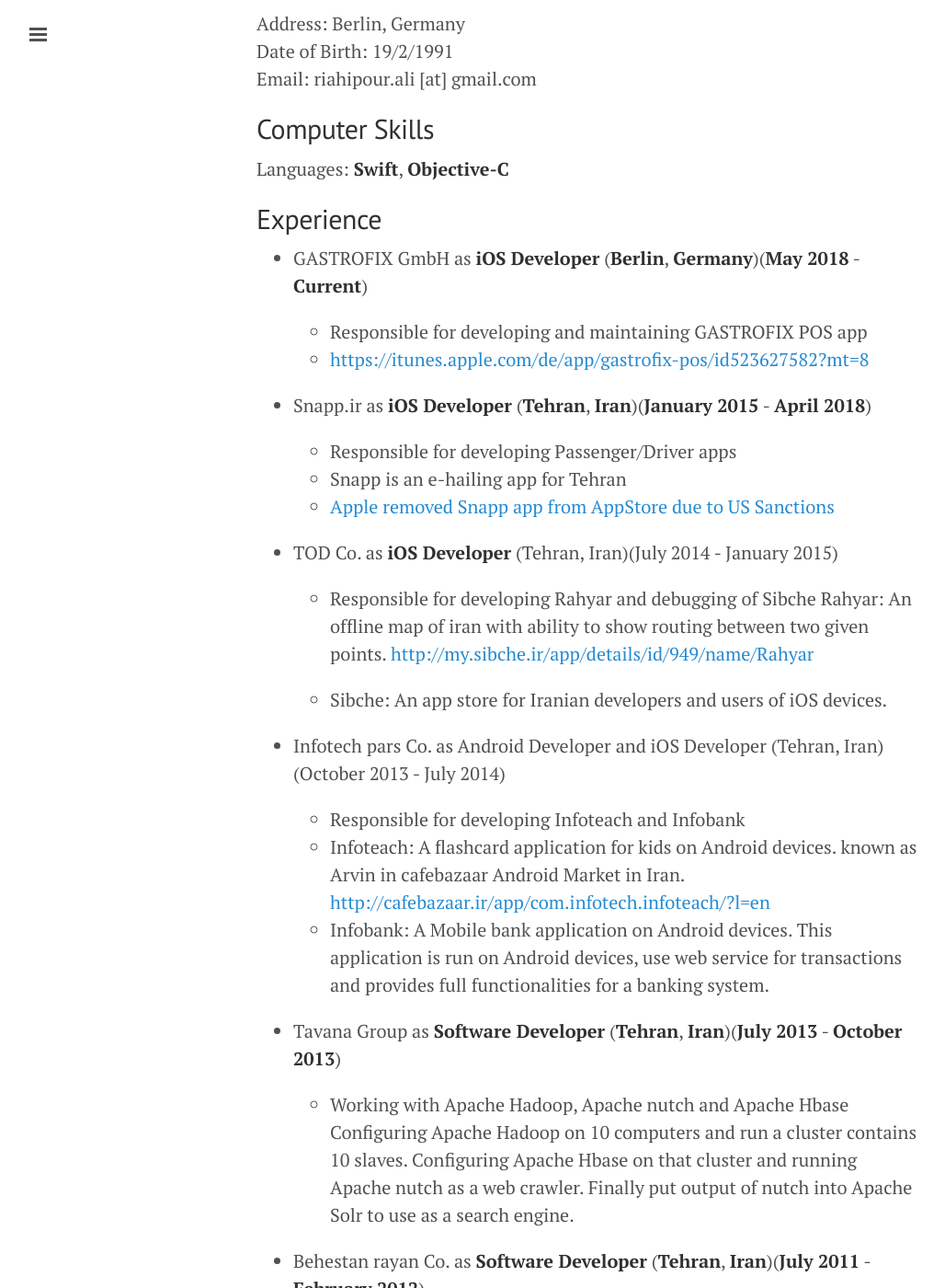
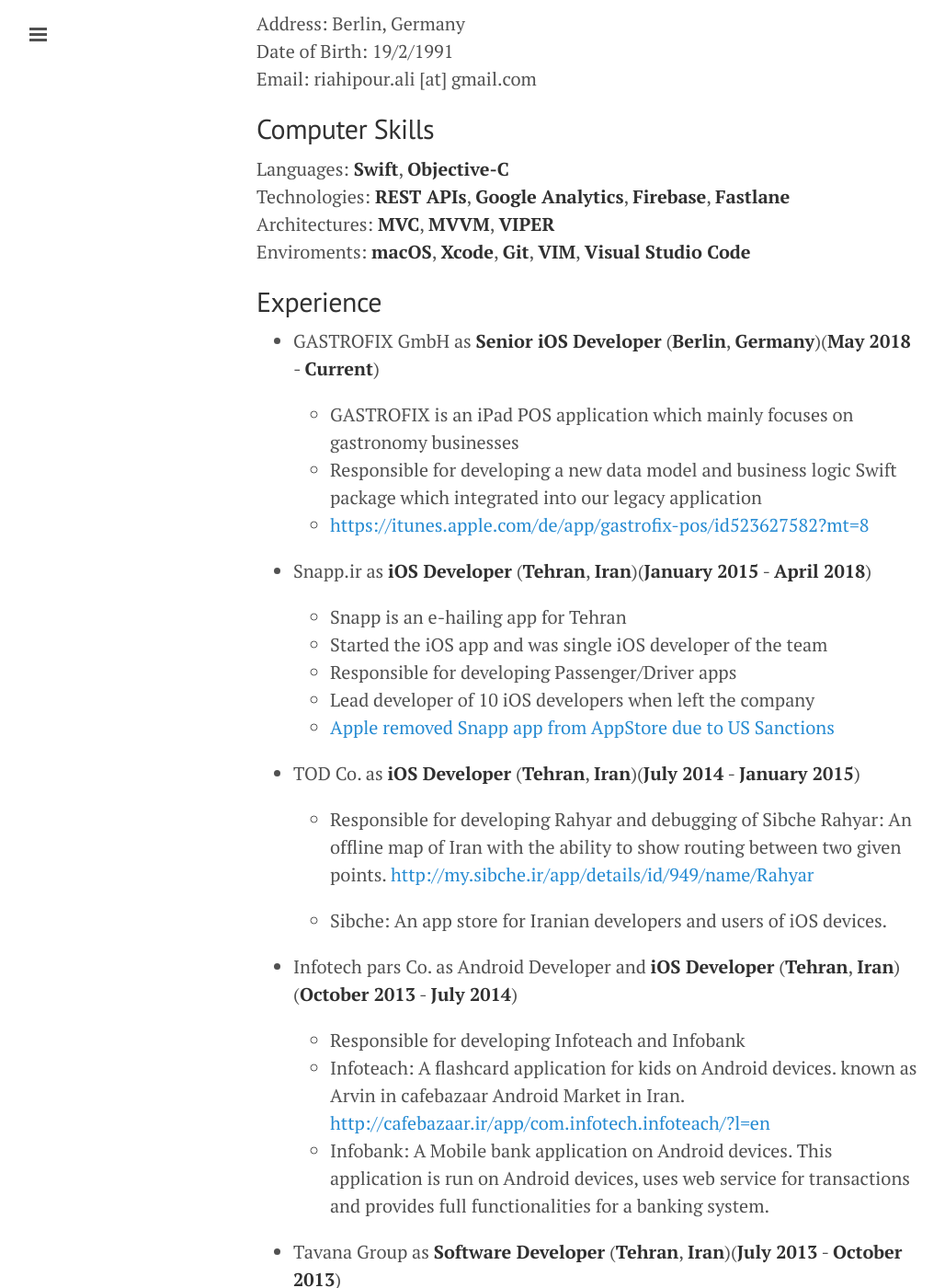
Before and after one commit to alirp88/alirp88.github.io, a Jekyll site: the page built from cv.md, in a window 1280 px wide and 1400 px high, scrolled down 258 px. Shown: the whole window at 92% size, without its empty margins (1-1029 px from the left). Built offline with Jekyll 4.4.1, drawn with Linux system fonts in a browser that asks for light colours; some of the changed text lies outside the part shown.

Commit message:
Change cv

```diff
--- a/cv.md
+++ b/cv.md
@@ -11,38 +11,44 @@ Email: riahipour.ali [at] gmail.com
 ## Computer Skills
 
 Languages: **Swift**, **Objective-C**<br>
+Technologies: **REST APIs**, **Google Analytics**, **Firebase**, **Fastlane**<br>
+Architectures: **MVC**, **MVVM**, **VIPER**<br>
+Enviroments: **macOS**, **Xcode**, **Git**, **VIM**, **Visual Studio Code**<br>
+
 
 ## Experience
 
-* GASTROFIX GmbH as **iOS Developer** (**Berlin**, **Germany**)(**May 2018** - **Current**)
+* GASTROFIX GmbH as **Senior iOS Developer** (**Berlin**, **Germany**)(**May 2018** - **Current**)
 
-  * Responsible for developing and maintaining GASTROFIX POS app
+  * GASTROFIX is an iPad POS application which mainly focuses on gastronomy businesses
+  * Responsible for developing a new data model and business logic Swift package which integrated into our legacy application
   * [https://itunes.apple.com/de/app/gastrofix-pos/id523627582?mt=8](https://itunes.apple.com/de/app/gastrofix-pos/id523627582?mt=8)
 
 * Snapp.ir as **iOS Developer** (**Tehran**, **Iran**)(**January 2015** - **April 2018**)
 
+  * Snapp is an e-hailing app for Tehran
+  * Started the iOS app and was single iOS developer of the team
   * Responsible for developing Passenger/Driver apps
-  * Snapp is an e-hailing app for Tehran
+  * Lead developer of 10 iOS developers when left the company
   * [Apple removed Snapp app from AppStore due to US Sanctions](https://www.theverge.com/2017/8/25/16201434/apple-iran-app-store-removal-sanctions-trump)
 
-* TOD Co. as **iOS Developer** (Tehran, Iran)(July 2014 - January 2015)
+* TOD Co. as **iOS Developer** (**Tehran**, **Iran**)(**July 2014** - **January 2015**)
 
   * Responsible for developing Rahyar and debugging of Sibche
-Rahyar: An offline map of iran with ability to show routing between two given points.
+Rahyar: An offline map of Iran with the ability to show routing between two given points.
 [http://my.sibche.ir/app/details/id/949/name/Rahyar](http://my.sibche.ir/app/details/id/949/name/Rahyar)
 
   * Sibche: An app store for Iranian developers and users of iOS devices.
-* Infotech pars Co. as Android Developer and iOS Developer (Tehran, Iran)(October 2013 - July 2014)
+* Infotech pars Co. as Android Developer and **iOS Developer** (**Tehran**, **Iran**)(**October 2013** - **July 2014**)
 
   * Responsible for developing Infoteach and Infobank
   * Infoteach: A flashcard application for kids on Android devices. known as Arvin in cafebazaar Android Market in Iran.
 [http://cafebazaar.ir/app/com.infotech.infoteach/?l=en](http://cafebazaar.ir/app/com.infotech.infoteach/?l=en)
-  * Infobank: A Mobile bank application on Android devices. This application is run on Android devices, use web service for transactions and provides full functionalities for a banking system.
+  * Infobank: A Mobile bank application on Android devices. This application is run on Android devices, uses web service for transactions and provides full functionalities for a banking system.
 
 * Tavana Group as **Software Developer** (**Tehran**, **Iran**)(**July 2013** - **October 2013**)
 
   * Working with Apache Hadoop, Apache nutch and Apache Hbase
-Configuring Apache Hadoop on 10 computers and run a cluster contains 10 slaves. Configuring Apache Hbase on that cluster and running Apache nutch as a web crawler. Finally put output of nutch into Apache Solr to use as a search engine.
 
 * Behestan rayan Co. as **Software Developer** (**Tehran**, **Iran**)(**July 2011** - **February 2012**)
 
```
Also changed, not shown: other parts of cv.md (+1 -10 lines).
